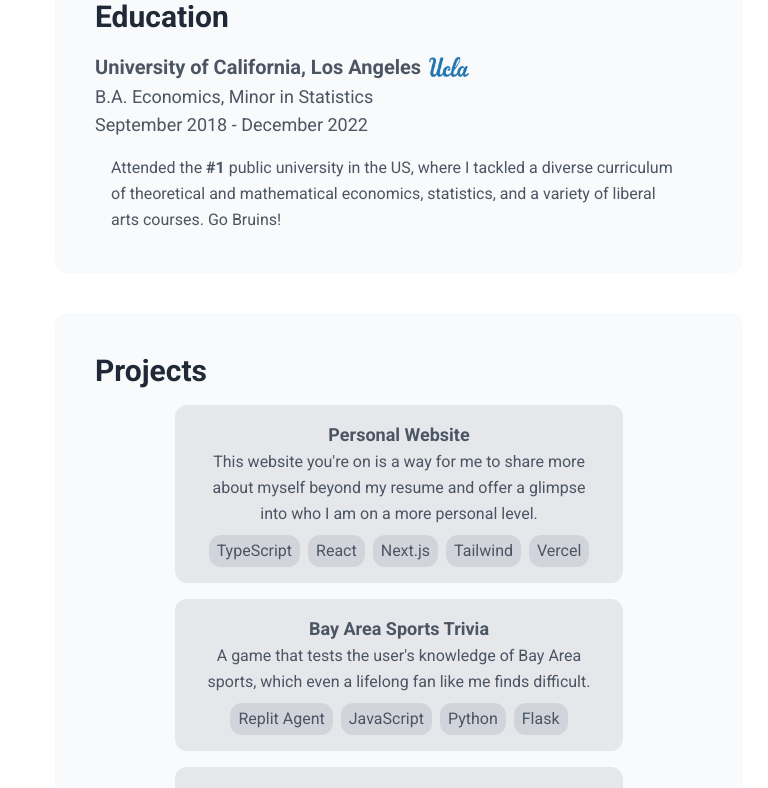
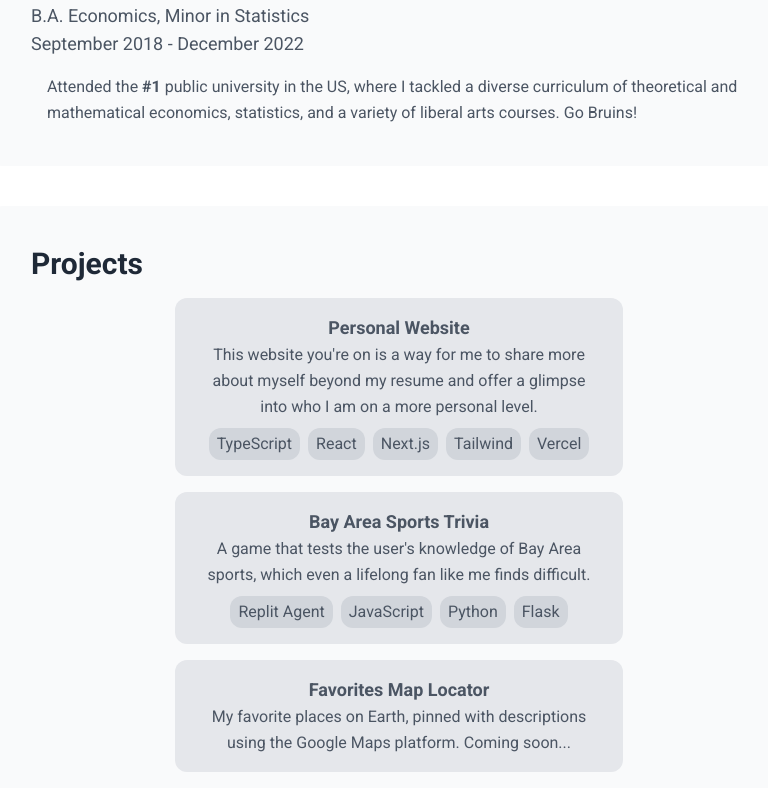
Before and after one commit to alecabdul/personal-website, a Next.js app: page / in a window 1280 px wide. Shown: the part 1709-2497 px from the top of the page, without its empty margins (241-1009 px from the left). Built offline with nearby package versions, Linux system fonts and the light colour scheme; a web font is replaced by a local one.

Commit message:
Update page.tsx

```diff
--- a/app/page.tsx
+++ b/app/page.tsx
@@ -6,7 +6,7 @@ import Link from "next/link";
 export default function Page() {
   return (
     <main>
-      <div className="flex bg-white-100 text-gray-600 flex-col py-4 p-10 max-w-3xl mx-auto">
+      <div className="flex bg-white-100 text-gray-600 flex-col py-4 p-10 max-w-4xl mx-auto">
         {/* Intro Section */}
         <section id="Intro">
           <div className="flex flex-col gap-4 h-full">
```
